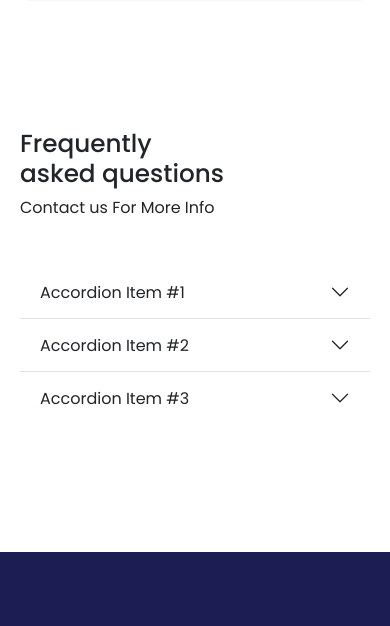
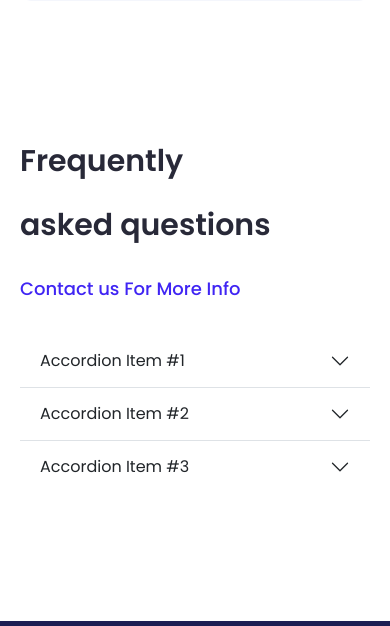
Before and after one commit to abdulloxprogrammer/lesson23, a plain HTML site: page pricing.html in a window 390 px wide. Shown: the part 2400-3026 px from the top of the page. Drawn offline with nearby package versions, Linux system fonts and the light colour scheme.

Commit message:
first commit

```diff
--- a/pricing.html
+++ b/pricing.html
@@ -305,5 +305,12 @@
         </div>
       </section>
     </footer>
+
+    <script
+      src="https://cdn.jsdelivr.net/npm/bootstrap@5.3.0-alpha1/dist/js/bootstrap.bundle.min.js"
+      integrity="sha384-w76AqPfDkMBDXo30jS1Sgez6pr3x5MlQ1ZAGC+nuZB+EYdgRZgiwxhTBTkF7CXvN"
+      crossorigin="anonymous"
+    ></script>
+    <script src="js/main.js"></script>
   </body>
 </html>
--- a/sass/pages/pricing.scss
+++ b/sass/pages/pricing.scss
@@ -225,9 +225,31 @@
       }
     }
     .plans__cont--bottom {
-      display: grid;
-      grid-template-columns: repeat(2, auto);
-      grid-column-gap: 25px;
+      display: flex;
+      // grid-template-columns: repeat(2, auto);
+      column-gap: 25px;
+      .plans__cont--bottom--left {
+        h2 {
+          margin: 0;
+          padding-bottom: 16px;
+          white-space: nowrap;
+          font-weight: 600;
+          font-size: 48px;
+          line-height: 64px;
+          color: #282938;
+        }
+        p {
+          margin: 0;
+          font-weight: 500;
+          font-size: 18px;
+          line-height: 32px;
+          color: #2405f2;
+          opacity: 0.87;
+        }
+      }
+      .plans__cont--bottom--right {
+        width: 100%;
+      }
     }
   }
 }
@@ -519,6 +541,19 @@
   }
 }
 
+@media (max-width: 450px) {
+  #plans {
+    .plans__container {
+      .plans__cont--bottom
+      .plans__cont--bottom--left {
+        h2 {
+          font-size: 30px;
+        }
+      }
+    }
+  }
+}
+
 @media (max-width: 370px) {
   #plans {
     .plans__container {
```
Also changed, not shown: css/compressed/pricing.min.css, css/expanded/pricing.css.
